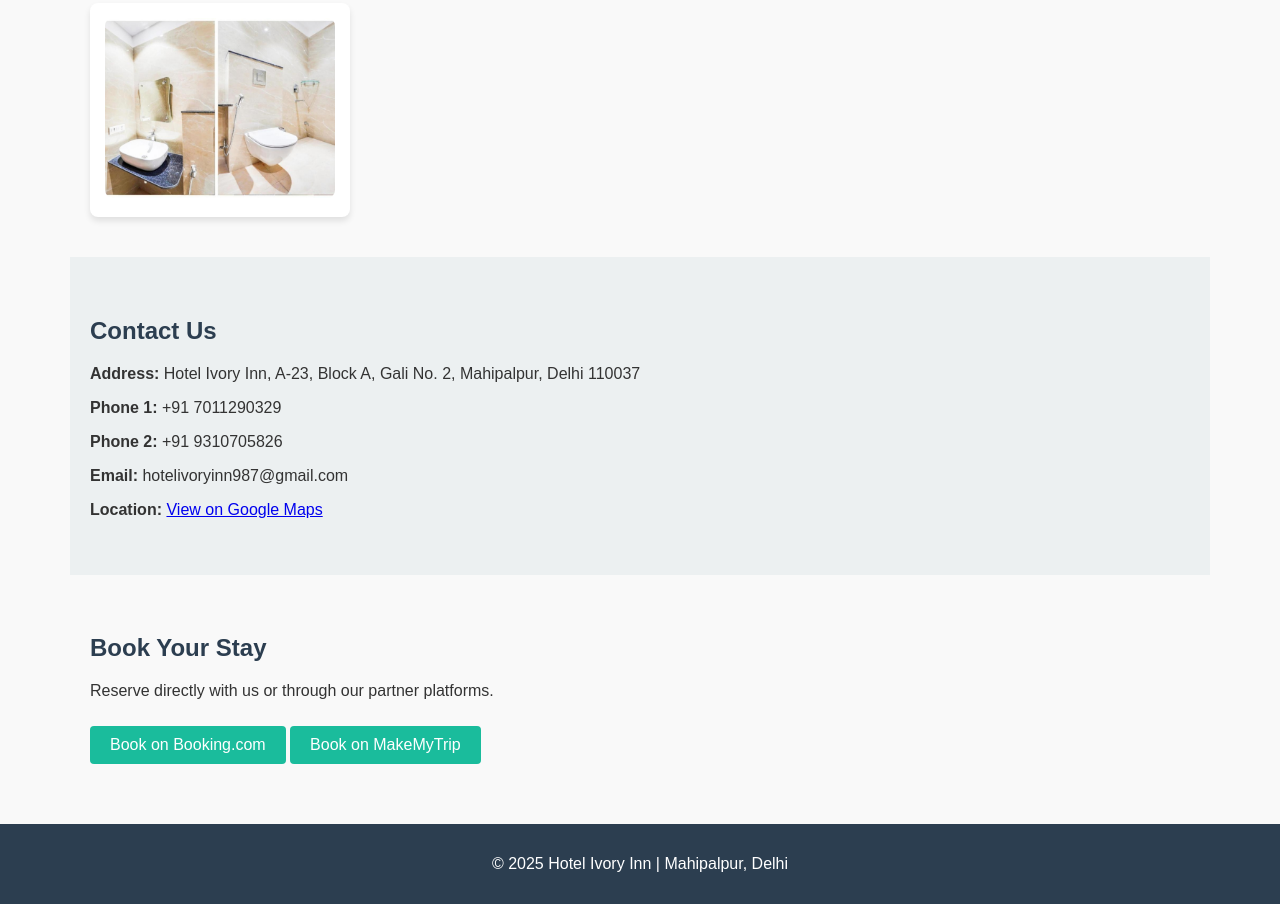
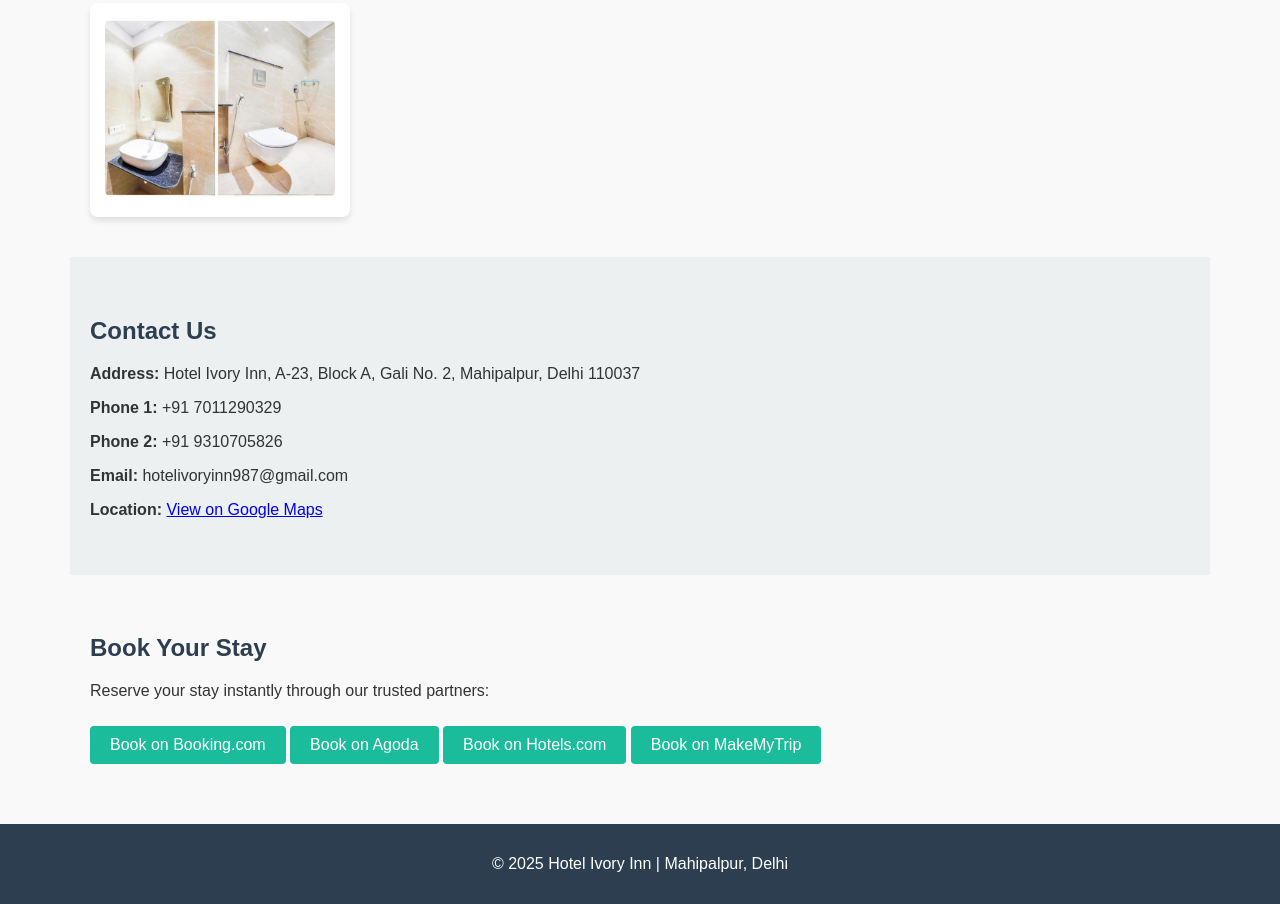
Before and after one commit to ivoryinn/hotel-ivory-inn, a plain HTML site: page index.html in a window 1280 px wide. Shown: the part 2212-3116 px from the top of the page. Drawn offline with Linux system fonts and the light colour scheme.

Commit message:
Add files via upload

```diff
--- a/index.html
+++ b/index.html
@@ -92,10 +92,12 @@
   </section>
 
   <section id="booking">
-    <h2>Book Your Stay</h2>
-    <p>Reserve directly with us or through our partner platforms.</p>
-    <a href="https://www.booking.com" target="_blank" class="btn">Book on Booking.com</a>
-    <a href="https://www.makemytrip.com" target="_blank" class="btn">Book on MakeMyTrip</a>
+  <h2>Book Your Stay</h2>
+  <p>Reserve your stay instantly through our trusted partners:</p>
+  <a href="https://www.booking.com/hotel/in/ivory-by-kdson.en-gb.html" target="_blank" class="btn">Book on Booking.com</a>
+  <a href="https://www.agoda.com/en-gb/hotel-ivory-by-kdson/hotel/wadgaon-in.html?cid=1844104&ds=mvHrkekkVYRjh2yM" target="_blank" class="btn">Book on Agoda</a>
+  <a href="https://in.hotels.com/ho3826297088/hotel-ivory-by-kdson/" target="_blank" class="btn">Book on Hotels.com</a>
+  <a href="https://www.makemytrip.com" target="_blank" class="btn">Book on MakeMyTrip</a>
   </section>
 
   <footer>
```
